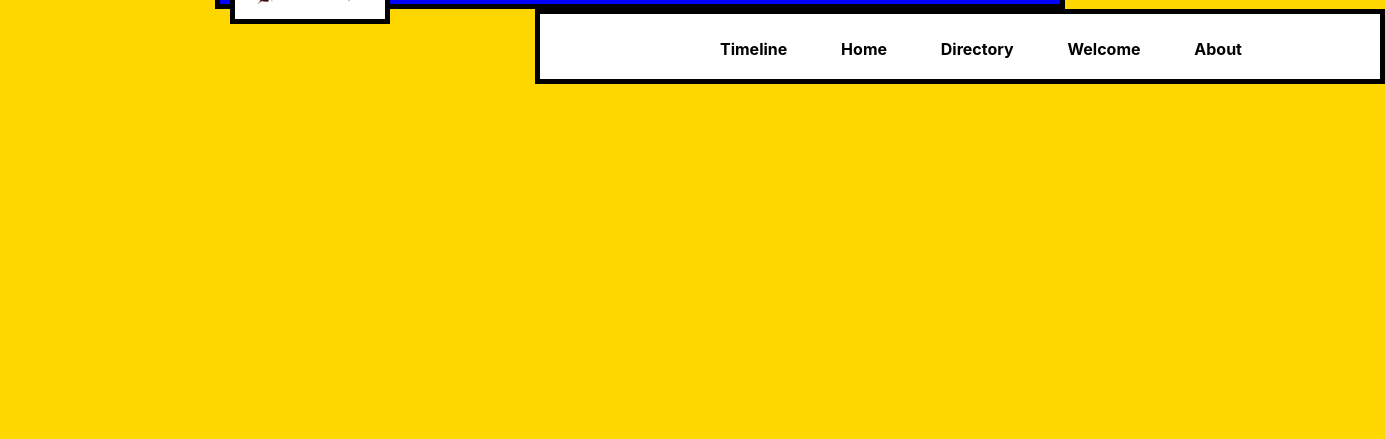
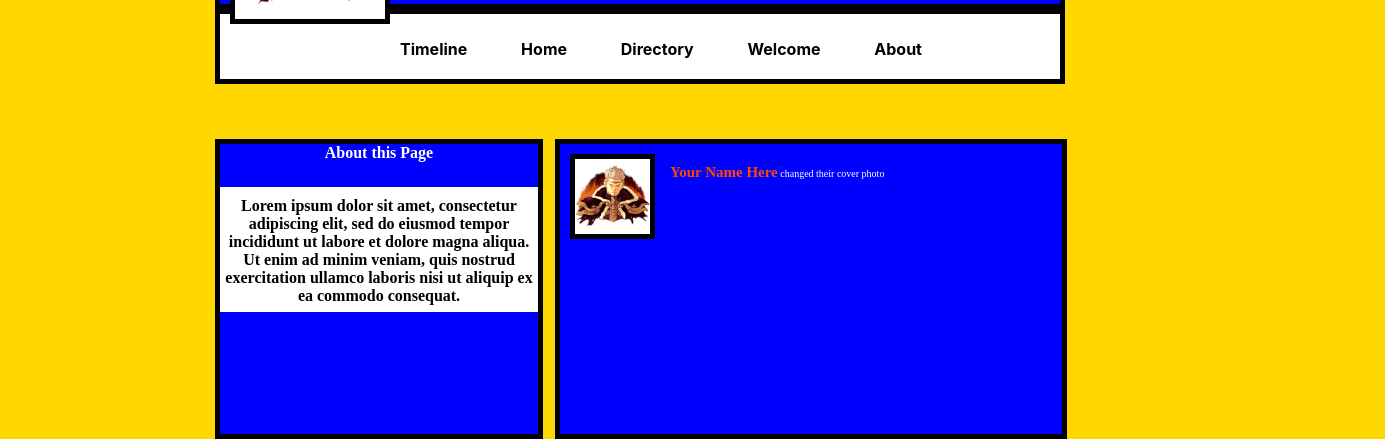
Before and after one commit to mberthia/Social-Network, a plain HTML site: page index.html in a window 1280 px wide. Shown: the part 391-830 px from the top of the page, 1385 px wide, since content can reach past the window. Before the commit the page ends 800 px from the top, so only its background shows below. Drawn offline with Linux system fonts and the light colour scheme.

Commit message:
end of day push

```diff
--- a/index.html
+++ b/index.html
@@ -7,14 +7,34 @@
     <title>Social Network</title>
   </head>
   <body>
-    <div class="direct">
-      <p class="nav">
-        <span>Timeline</span> <span>Home</span> <span>Directory</span>
-        <span>Welcome</span> <span>About</span>
-      </p>
-    </div>
-
     <div class="header">
+      <div class="direct">
+        <div class="left">
+          <p>About this Page</p>
+          <div class="about">
+            <p>
+              Lorem ipsum dolor sit amet, consectetur adipiscing elit, sed do
+              eiusmod tempor incididunt ut labore et dolore magna aliqua. Ut
+              enim ad minim veniam, quis nostrud exercitation ullamco laboris
+              nisi ut aliquip ex ea commodo consequat.
+            </p>
+          </div>
+        </div>
+        <div class="right">
+          <p><span>Your Name Here</span> changed their cover photo</p>
+          <div class="profile">
+            <img
+              src="../Social-Network/images/Color-Zephiel - small.jpg"
+              width="75px"
+              alt=""
+            />
+          </div>
+        </div>
+        <p class="nav">
+          <span>Timeline</span> <span>Home</span> <span>Directory</span>
+          <span>Welcome</span> <span>About</span>
+        </p>
+      </div>
       <p class="text1">Your Name Here</p>
       <p class="text2">Website</p>
       <p class="like">
--- a/style.css
+++ b/style.css
@@ -53,8 +53,9 @@ body {
   background-color: white;
   position: absolute;
   top: 400px;
-  left: 535px;
+  right: -5px;
   border: 5px solid black;
+  margin-top: -5px;
 }
 
 .nav {
@@ -87,3 +88,63 @@ span + span {
   margin-left: 10px;
   font-weight: bold;
 }
+
+.left {
+  background-color: blue;
+  position: relative;
+  height: 300px;
+  width: 328px;
+  top: 125px;
+  left: -5px;
+  border: 5px solid black;
+}
+
+.left p {
+  color: white;
+  text-align: center;
+  font-weight: bold;
+}
+
+.about {
+  position: absolute;
+  height: 125px;
+  width: 318px;
+  background-color: white;
+  margin-top: 25px;
+  padding-top: 10px;
+}
+
+.about p {
+  color: black;
+}
+
+.right {
+  background-color: blue;
+  position: absolute;
+  height: 300px;
+  width: 512px;
+  left: 325px;
+  top: 125px;
+  margin-left: 10px;
+  border: 5px solid black;
+}
+
+.profile {
+  height: 85px;
+  width: 85px;
+  border: 5px solid black;
+  margin: 10px;
+}
+
+.right p {
+  color: white;
+  position: absolute;
+  left: 110px;
+  top: 20px;
+  font-size: 10px;
+}
+.right span {
+  font-weight: bold;
+  color: orangered;
+  font-size: 15px;
+}
```
